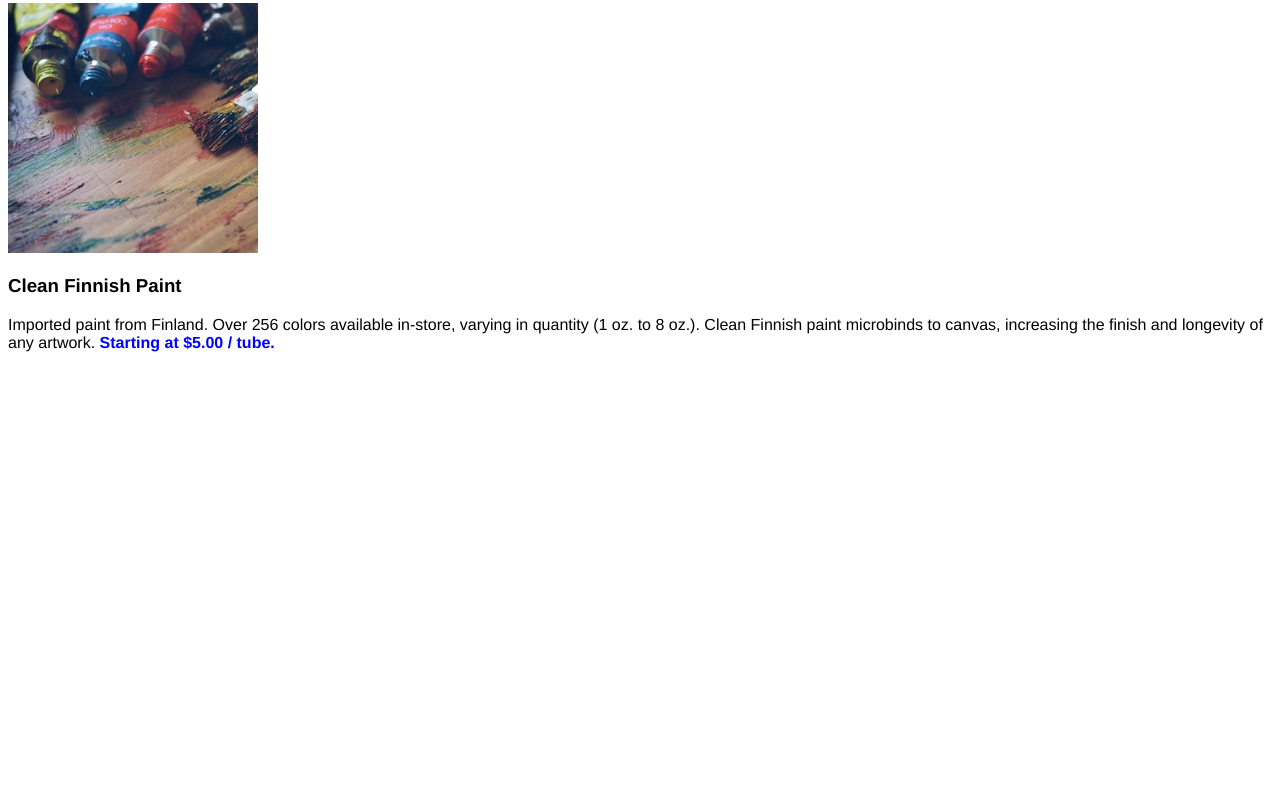
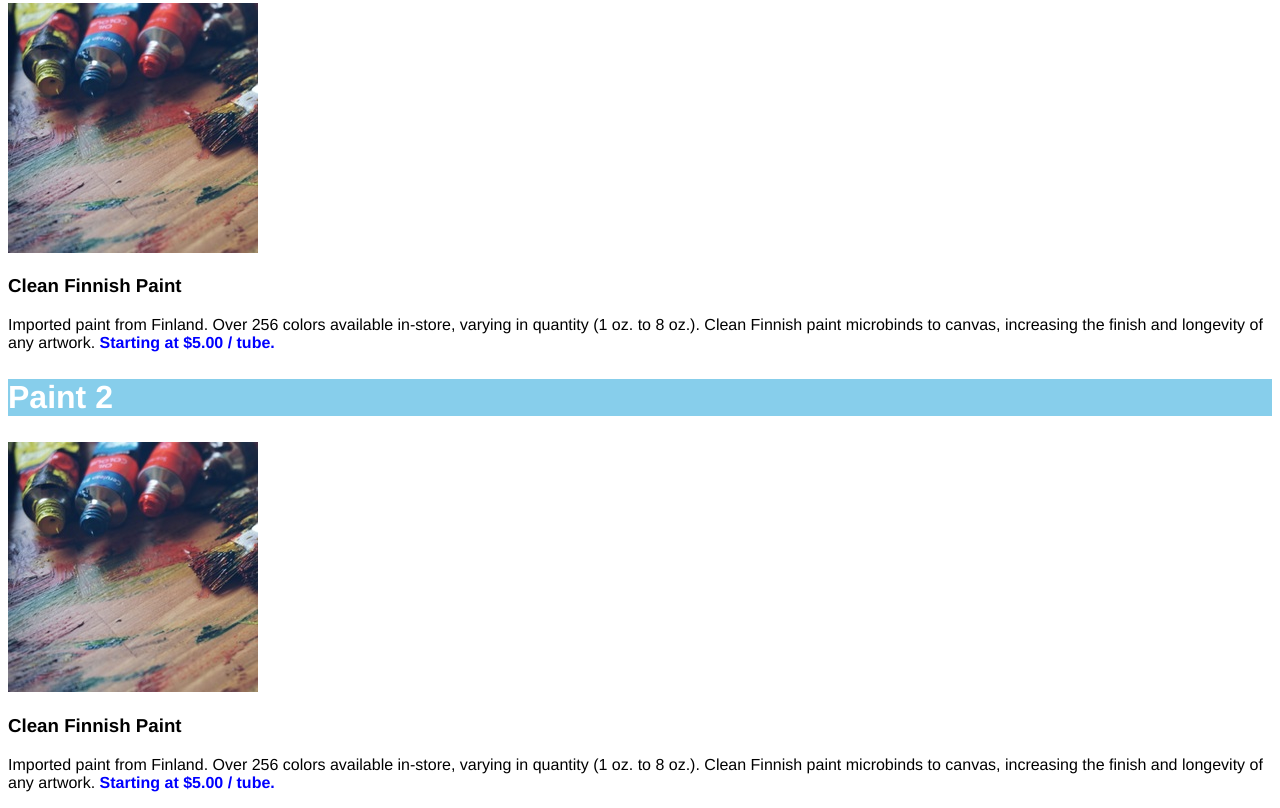
Before and after one commit to MissRach89/dasmoto, a plain HTML site: page index.html in a window 1280 px wide. Shown: the part 1153-1961 px from the top of the page. Before the commit the page ends 1521 px from the top, so only its background shows below. Drawn offline with Linux system fonts and the light colour scheme.

Commit message:
Test update

```diff
--- a/index.html
+++ b/index.html
@@ -35,5 +35,13 @@
     <p>Imported paint from Finland. Over 256 colors available in-store, varying in quantity (1 oz. to 8 oz.). Clean Finnish paint microbinds to canvas, increasing the finish and longevity of any artwork. <span class="cost">Starting at $5.00 / tube.</span></p>
   </div>
 
+  <!-- Store listing for paint -->
+  <div class="item">
+    <h2 id=paint>Paint 2</h2>
+    <img src="./resources/img/finnish.jpeg" alt="Paint tubes of clean finnish paint"/>
+    <h3>Clean Finnish Paint</h3>
+    <p>Imported paint from Finland. Over 256 colors available in-store, varying in quantity (1 oz. to 8 oz.). Clean Finnish paint microbinds to canvas, increasing the finish and longevity of any artwork. <span class="cost">Starting at $5.00 / tube.</span></p>
+  </div>
+
   </body>
 </html>
```
